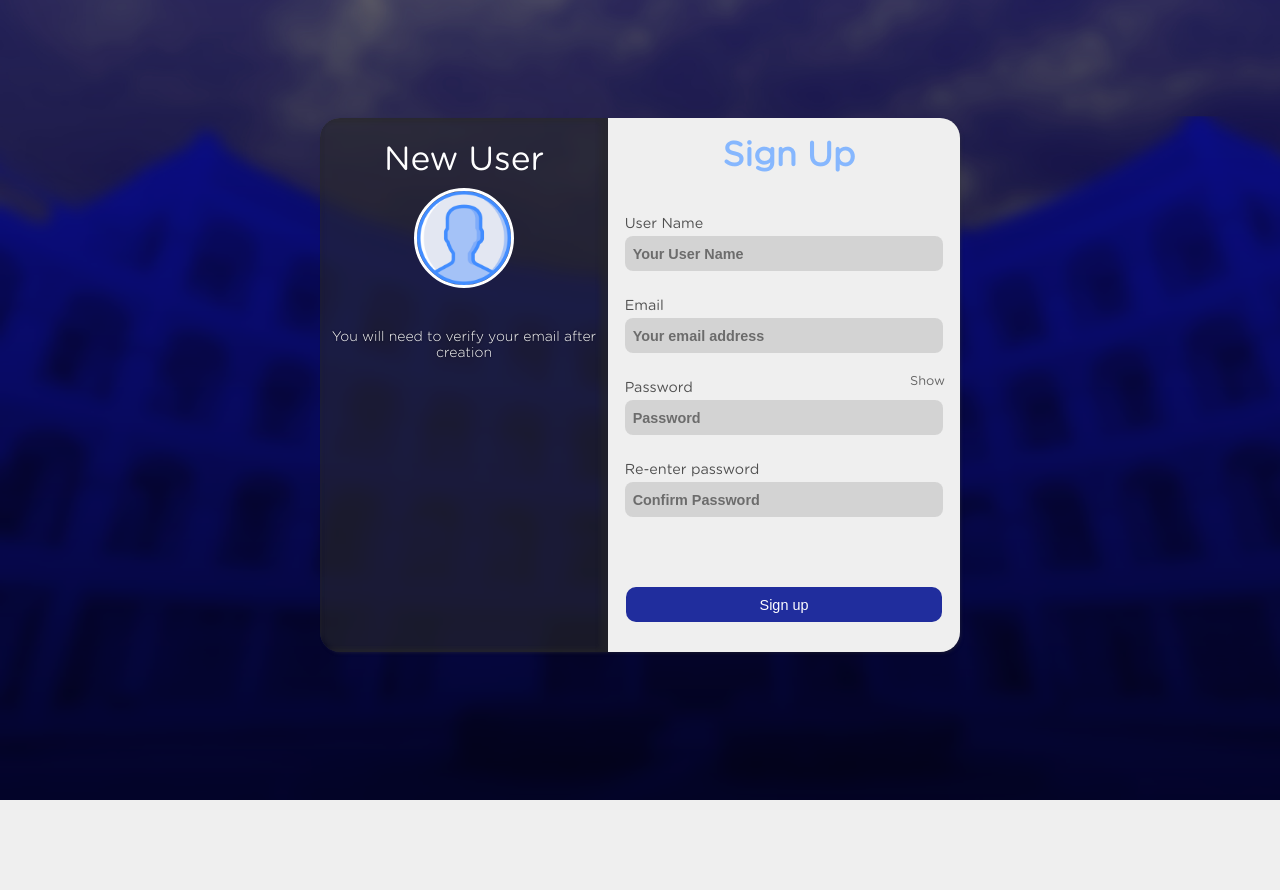
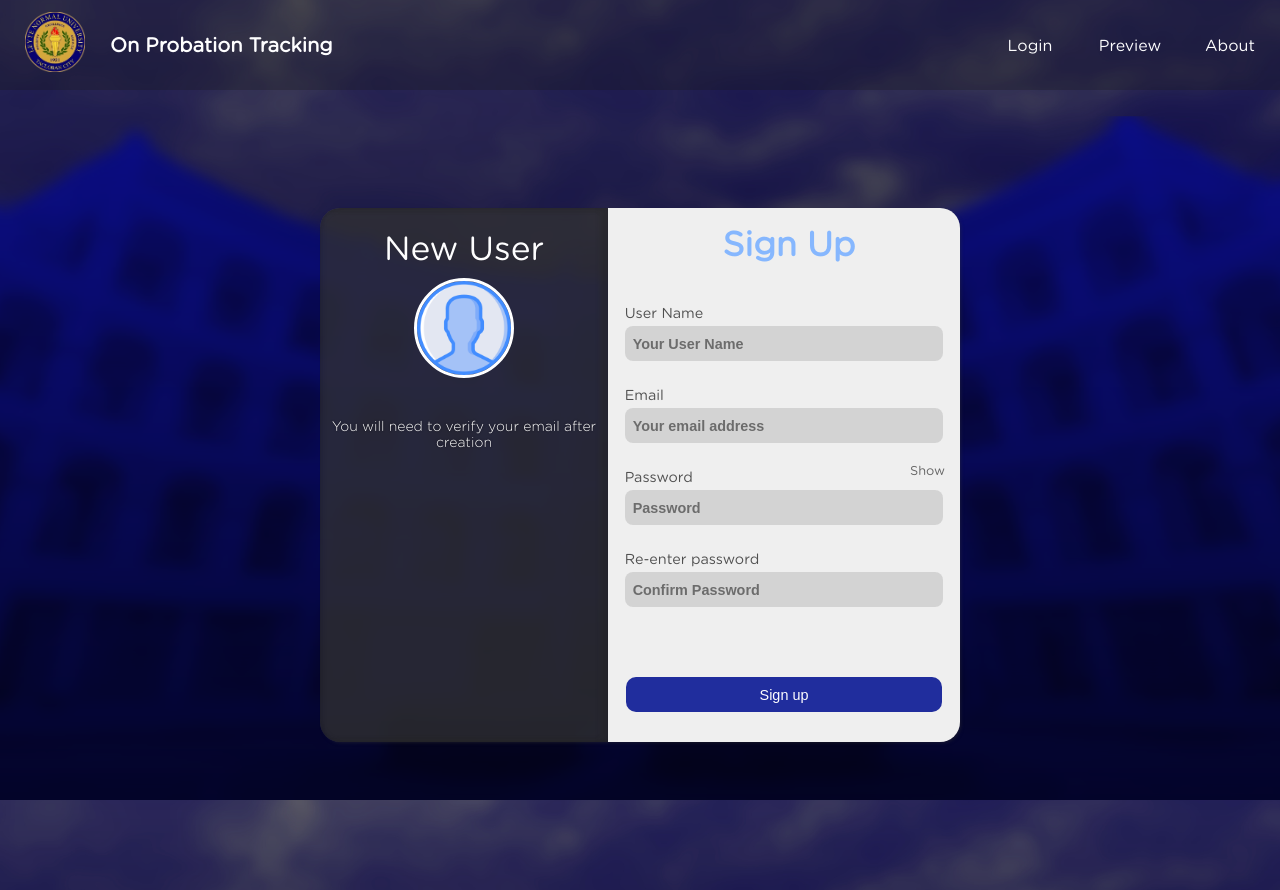
Before and after one commit to ItsAtomTech/UBE-Web-System, a Flask app: page /signup in a window 1280 px wide. Before the commit the page ends 800 px from the top, so only its background shows below. Run offline with Flask 3, Linux system fonts and the light colour scheme; data that the repository does not hold is empty.

Commit message:
Added Logo on Title Bar

```diff
--- a/website/static/css/coloring.css
+++ b/website/static/css/coloring.css
@@ -1,6 +1,7 @@
 
 :root {
   --primary_background: #efefef;
+  --primary_background_faded: #efefef35;
   --primary_background_darker: #e3e3e3;
   --primary_color: rgba(40,40,40,1);
   --primary_color_faded: rgba(40,40,40,0.6);
--- a/website/static/css/daimofuu_titlebar.css
+++ b/website/static/css/daimofuu_titlebar.css
@@ -73,11 +73,23 @@
 	width:100%;
 	min-height:50px;
 	height:100%;
-	max-width:100px;
+	max-width:90px;
 	padding:15px;
+	padding-top:2px;
 	/* border:solid red 1px; */
 
 }
+
+
+
+.logo_title_con > .logo_onside{
+	width:100%;
+	aspect-ratio:1/1;
+	height:auto;
+	min-width:50px;
+
+}
+
 
 .title_text_big{
 	width:100%;
@@ -107,7 +119,9 @@
 	min-height:50px;
 	min-width:300px;
 	flex-direction:row;
-
+	align-items:center;
+	padding:5px;
+	gap:10px;
 }
 
 .nav_buttons_top > .nav_button_entry{
@@ -116,12 +130,32 @@
 	display:flex;
 	align-items:center;
 	justify-content:center;
+	cursor:pointer;
+	max-height:35px;
+	border-radius:20px;
+	-webkit-transition:0.2s;
+	transition:0.2s;
 
+}
+
+
+.nav_buttons_top > .nav_button_entry:hover{
+	background:var(--primary_background_faded);
+	opacity:0.7;
+}
+
+
+.nav_buttons_top > .nav_button_entry.active{
+	background:var(--primary_background_faded);
+	color:var(--primary_color_invert);
 }
 
 .pinned.custom_pinned{
 	max-height:60px !important;
 }
+
+
+
 
 
 @media screen and (max-width: 600px){
@@ -167,5 +201,8 @@
 
 	}
 
+	.title_text_big{
+		padding-top:0px;
 
+	}
 }
--- a/website/static/css/sign_in.css
+++ b/website/static/css/sign_in.css
@@ -388,6 +388,12 @@
 
 	}
 
+	.sign_in_main_con{
+		padding-top:10px;
+
+
+	}
+
 
 	.sign_in_con{
 		flex-direction:column;
--- a/website/templates/signup.html
+++ b/website/templates/signup.html
@@ -4,13 +4,49 @@
 
 {% block extra_css %}
 <link id='maine' rel="stylesheet" href="{{ url_for('static', filename='css/sign_in.css') }}">
+<link rel="stylesheet" href="{{ url_for('static', filename='css/daimofuu_titlebar.css') }}">
 {% endblock %}
 
 {% block contents %}
 
 
+<div class="df_titlebar_main_con third_background_faded primary_color_invert custom_pinned">
 
-<div class="sign_in_main_con">
+
+	<div class="title_text_big">
+
+		<div class="logo_title_con">
+			<img src="{{ url_for('static', filename='images/lnu_logo.webp') }}" class="logo_onside">
+		</div>
+
+		<div class="title_text bold medium">
+			On Probation Tracking
+		</div>
+
+	</div>
+
+	<div class="nav_buttons_top">
+
+		<div class="nav_button_entry" onclick="go_to('login')">
+			Login
+		</div>
+
+		<div class="nav_button_entry">
+			Preview
+		</div>
+
+		<div class="nav_button_entry">
+			About
+		</div>
+
+
+	</div>
+
+
+</div>
+
+
+<div class="sign_in_main_con fadeIn animated fast">
 
 	<div class="sign_in_con primary_color">
 		<div class="box_left_con_">
@@ -69,7 +105,7 @@
 
 <script src="{{ url_for('static', filename='js/request_builder.js') }}"> </script>
 <script src="{{ url_for('static', filename='js/sign_in.js') }}" ></script>
-
+<script src="{{ url_for('static', filename='js/daimofuu_titlebar.js') }}"> </script>
 
 
 
```
Also changed, not shown: website/static/css/log_in.css (+12 -1 lines), website/templates/login.html (+4 -4 lines), website/static/images/adaptation.png (deleted), website/static/images/code.png (deleted), website/static/images/lnu_logo.webp (added).
